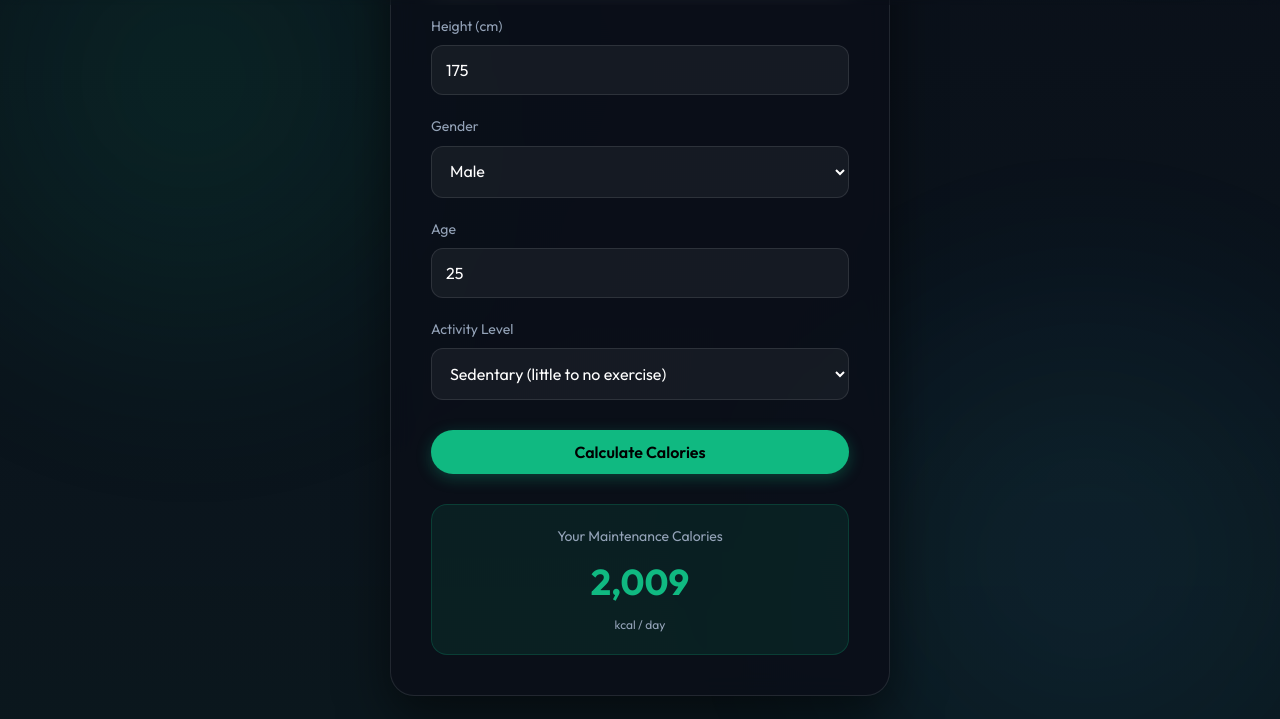
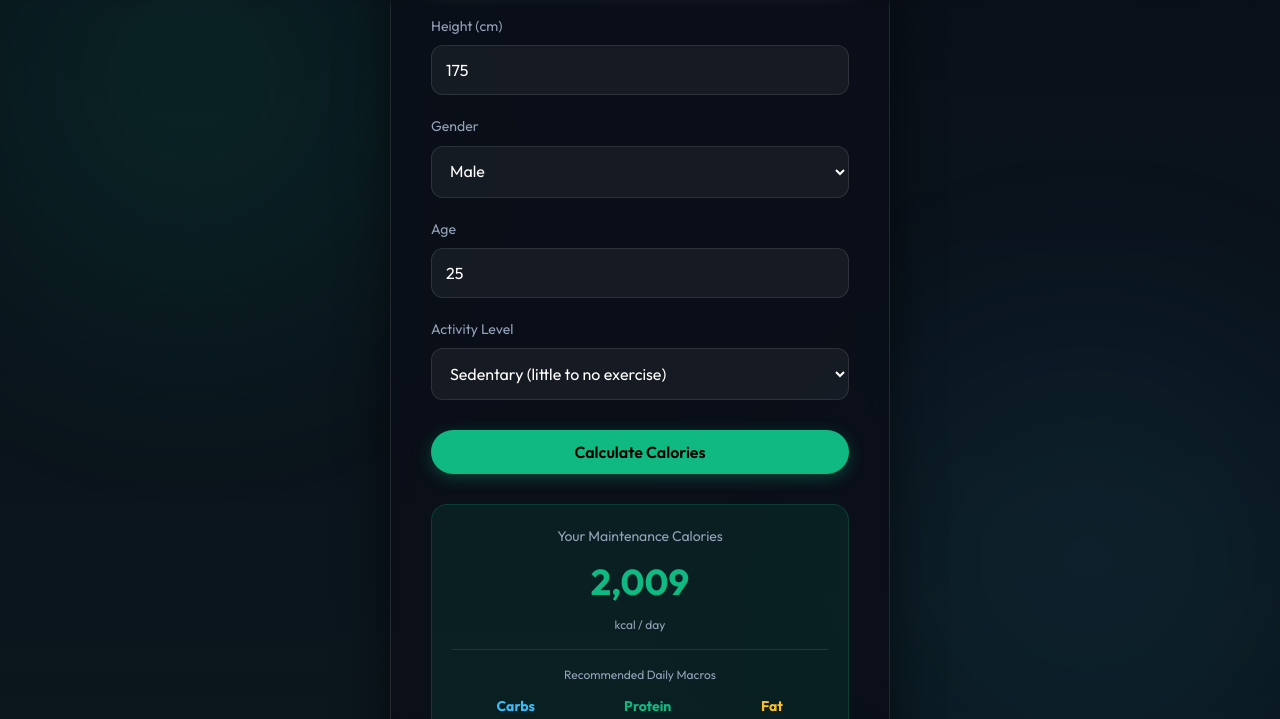
Before and after one commit to Jafsoon1000/blockc, a plain HTML site: page index.html in a window 1280 px wide. Both pictures are taken after a click on the button "Calculate Calories". Shown: the part 1784-2503 px from the top of the page. Drawn offline with Linux system fonts and the light colour scheme.

Commit message:
add macro breakdown section to display calculated carbohydrate, protein, and fat intake

```diff
--- a/index.html
+++ b/index.html
@@ -115,6 +115,15 @@
                 <p style="color: var(--text-muted); font-size: 14px; margin-bottom: 5px;">Your Maintenance Calories</p>
                 <div class="result-value" id="resultValue">2,000</div>
                 <p style="color: var(--text-muted); font-size: 12px; margin-top: 5px;">kcal / day</p>
+
+                <div class="macro-breakdown" id="macroBreakdown" style="display: none; margin-top: 15px; border-top: 1px solid var(--border-color); padding-top: 15px;">
+                    <p style="color: var(--text-muted); font-size: 12px; margin-bottom: 10px;">Recommended Daily Macros</p>
+                    <div style="display: flex; justify-content: space-around; font-size: 14px;">
+                        <div><strong style="color: #38bdf8;">Carbs</strong><br><span id="carbsValue">0g</span></div>
+                        <div><strong style="color: #10b981;">Protein</strong><br><span id="proteinValue">0g</span></div>
+                        <div><strong style="color: #fbbf24;">Fat</strong><br><span id="fatValue">0g</span></div>
+                    </div>
+                </div>
             </div>
         </div>
     </section>
@@ -153,6 +162,17 @@
             const resultValue = document.getElementById('resultValue');
 
             resultValue.innerText = tdee.toLocaleString();
+
+            // Calculate standard macros (40% carbs, 30% protein, 30% fat)
+            const carbs = Math.round((tdee * 0.40) / 4);
+            const protein = Math.round((tdee * 0.30) / 4);
+            const fat = Math.round((tdee * 0.30) / 9);
+
+            document.getElementById('carbsValue').innerText = carbs + 'g';
+            document.getElementById('proteinValue').innerText = protein + 'g';
+            document.getElementById('fatValue').innerText = fat + 'g';
+            document.getElementById('macroBreakdown').style.display = 'block';
+
             resultBox.classList.add('active');
         }
     </script>
```
